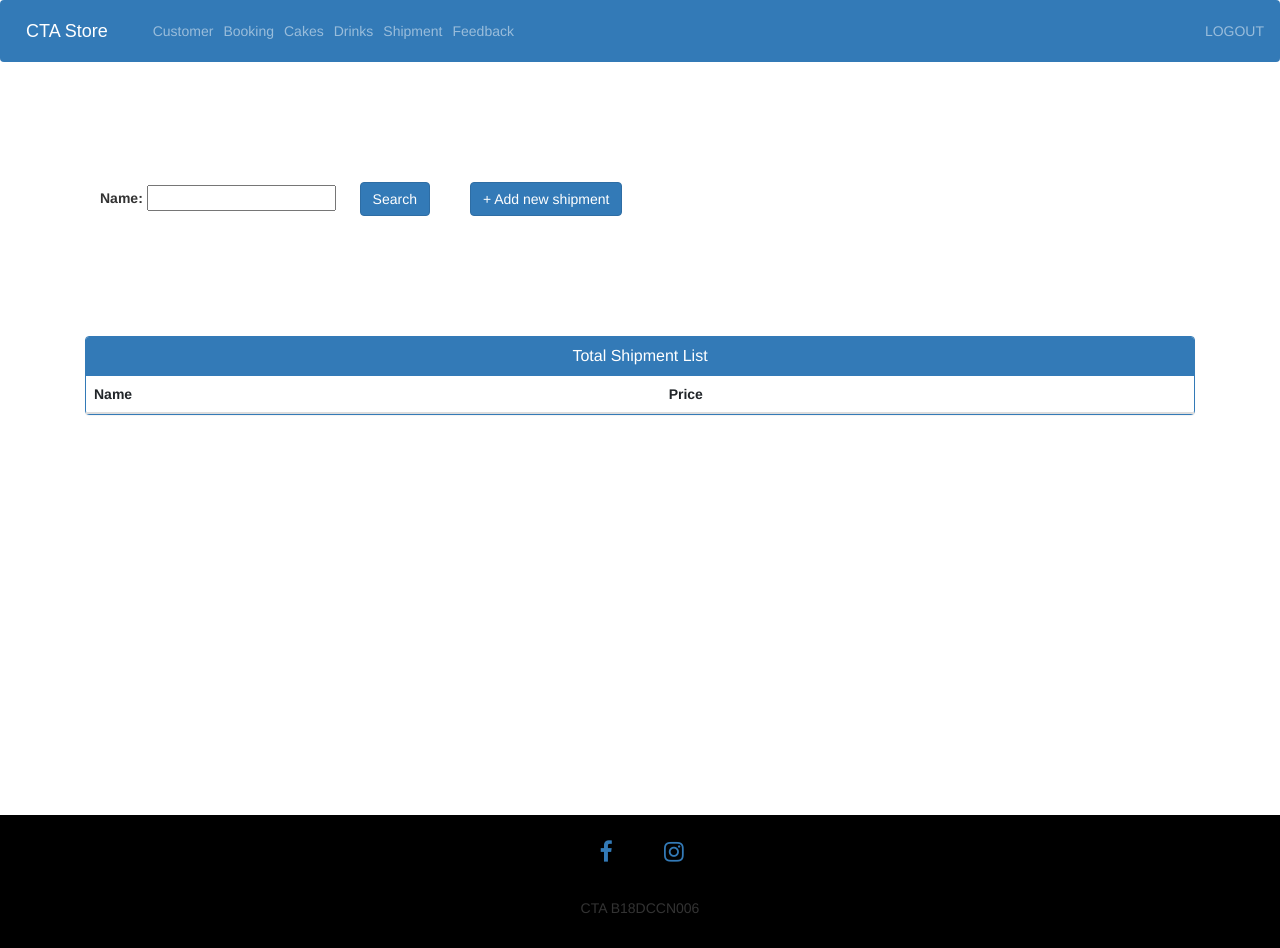
After one commit to trickstarcandina/ecommerce_django, a Django app: page /admin-shipment in a window 1280 px wide. The commit adds this page. Run offline with Django 4.2, Linux system fonts and the light colour scheme; a user stored in the database is signed in; lists and menus that the app fills with data are empty; some libraries are stand-ins or nearby versions.

Commit message:
update add shipment

```diff
--- a/ecommerce_test/ecom/filters.py
+++ b/ecommerce_test/ecom/filters.py
@@ -11,3 +11,6 @@ class CakeFilter(django_filters.FilterSet):
 class DrinkFilter(django_filters.FilterSet):
 	name = CharFilter(field_name="name")
 	expriration = NumberFilter(field_name="expiry")
+
+class ShippmentFilter(django_filters.FilterSet):
+	name = CharFilter(field_name="name")
--- a/ecommerce_test/ecom/forms.py
+++ b/ecommerce_test/ecom/forms.py
@@ -49,7 +49,7 @@ class ContactusForm(forms.Form):
     Email = forms.EmailField()
     Message = forms.CharField(max_length=500,widget=forms.Textarea(attrs={'rows': 3, 'cols': 30}))
 
-#for shippment
+#for shipment
 class ShipmentForm(forms.ModelForm):
     class Meta:
         model=models.Shipment
--- a/ecommerce_test/ecom/views.py
+++ b/ecommerce_test/ecom/views.py
@@ -6,7 +6,7 @@ from django.contrib.auth.models import Group
 from django.contrib.auth.decorators import login_required,user_passes_test
 from django.contrib import messages
 from django.conf import settings
-from .filters import CakeFilter, DrinkFilter
+from .filters import CakeFilter, DrinkFilter, ShippmentFilter
 
 def home_view(request):
     products=models.Product.objects.all()
@@ -803,3 +803,23 @@ def contactus_view(request):
             send_mail(str(name)+' || '+str(email),message, settings.EMAIL_HOST_USER, settings.EMAIL_RECEIVING_USER, fail_silently = False)
             return render(request, 'ecom/contactussuccess.html')
     return render(request, 'ecom/contactus.html', {'form':sub})
+
+
+#========== SHIPPMENT ============
+@login_required(login_url='adminlogin')
+def admin_shippment_view(request):
+    shipment = models.Shipment.objects.all()
+    shippmentFilter = ShippmentFilter(request.GET, queryset=shipment)
+    context = {'shippmentFilter' : shippmentFilter}
+    return render(request,'ecom/admin_shippment.html', context)
+
+
+@login_required(login_url='adminlogin')
+def admin_add_shipment_view(request):
+    shipmentForm = forms.ShipmentForm()
+    if request.method=='POST':
+        shipmentForm = forms.ShipmentForm(request.POST)
+        if shipmentForm.is_valid():
+            shipmentForm.save()
+        return HttpResponseRedirect('admin-shipment')
+    return render(request,'ecom/admin_add_shipment.html',{'shipmentForm' :shipmentForm})
--- a/ecommerce_test/ecommerce/settings.py
+++ b/ecommerce_test/ecommerce/settings.py
@@ -146,3 +146,7 @@ EMAIL_HOST_PASSWORD = 'xyz' # host email password required
 # otherwise you will get SMTPAuthenticationError at /contactus
 # this process is required because google blocks apps authentication by default
 EMAIL_RECEIVING_USER = ['to@gmail.com'] # email on which you will receive messages sent from website
+
+
+# auto field
+DEFAULT_AUTO_FIELD='django.db.models.AutoField'
--- a/ecommerce_test/ecommerce/urls.py
+++ b/ecommerce_test/ecommerce/urls.py
@@ -32,6 +32,8 @@ urlpatterns = [
     path('admin-products', views.admin_products_view,name='admin-products'),
     path('admin-drinks', views.admin_drinks_view,name='admin-drinks'),
     path('admin-cakes', views.admin_cakes_view,name='admin-cakes'),
+    path('admin-shipment', views.admin_shippment_view,name='admin-shipment'),
+    path('admin-add-shipment', views.admin_add_cake_view,name='admin-add-shipment'),
     path('admin-add-drink', views.admin_add_drink_view,name='admin-add-drink'),
     path('admin-add-cake', views.admin_add_cake_view,name='admin-add-cake'),
     path('delete-cake/<int:pk>', views.delete_cake_view,name='delete-cake'),
--- a/ecommerce_test/templates/ecom/admin_base.html
+++ b/ecommerce_test/templates/ecom/admin_base.html
@@ -73,7 +73,7 @@
           <a href="/admin-view-booking" class="nav-item nav-link">Booking</a>
           <a href="/admin-cakes" class="nav-item nav-link">Cakes</a>
           <a href="/admin-drinks" class="nav-item nav-link">Drinks</a>
-          <a href="/admin-shippment" class="nav-item nav-link">Shippment</a>
+          <a href="/admin-shipment" class="nav-item nav-link">Shipment</a>
           <a href="/view-feedback" class="nav-item nav-link">Feedback</a>
         </div>
 
--- /dev/null
+++ b/ecommerce_test/templates/ecom/admin_shippment.html
@@ -0,0 +1,113 @@
+{% extends 'ecom/admin_base.html' %} {% load static %} {% block content %}
+
+<head>
+  <link
+    href="//netdna.bootstrapcdn.com/bootstrap/3.0.0/css/bootstrap.min.css"
+    rel="stylesheet"
+    id="bootstrap-css"
+  />
+  <script src="//netdna.bootstrapcdn.com/bootstrap/3.0.0/js/bootstrap.min.js"></script>
+  <script src="//code.jquery.com/jquery-1.11.1.min.js"></script>
+
+  <style media="screen">
+    a:link {
+      text-decoration: none;
+    }
+
+    h6 {
+      text-align: center;
+    }
+
+    .row {
+      margin: 100px;
+    }
+
+    .float {
+      position: fixed;
+      width: 70px;
+      height: 70px;
+      bottom: 60px;
+      right: 60px;
+      background-color: red;
+      color: #fff;
+      border-radius: 50px;
+      text-align: center;
+      box-shadow: 3px 3px 3px #999;
+    }
+
+    .my-float {
+      margin-top: 22px;
+    }
+  </style>
+</head>
+<!--
+written By : sumit kumar
+facebook : fb.com/sumit.luv
+-->
+<!-- Top filters -->
+
+<div class="row">
+  <div>
+    <form method="get">
+      {{shippmentFilter.form}}
+      <button class="btn btn-primary" type="submit" style="margin: 20px">
+        Search
+      </button>
+    </form>
+  </div>
+  <div>
+    <a href="/admin-add-shipment">
+      <button class="btn btn-primary" type="submit" style="margin: 20px">
+        + Add new shipment
+      </button>
+    </a>
+  </div>
+</div>
+
+<div class="container">
+  <div class="panel panel-primary">
+    <div class="panel-heading">
+      <h6 class="panel-title">Total Shipment List</h6>
+    </div>
+    <table class="table table-hover" id="dev-table">
+      <thead>
+        <tr>
+          <th>Name</th>
+          <th>Price</th>
+        </tr>
+      </thead>
+
+      {% for p in shipment %} {% if p %}
+      <tr>
+        <td>{{p.name}}</td>
+        <td>{{p.price}}</td>
+        <td>
+          <a
+            class="btn btn-primary btn-xs"
+            href="{% url 'update-shipment' p.id  %}"
+            ><span class="glyphicon glyphicon-edit"></span
+          ></a>
+        </td>
+
+        <td>
+          <a
+            class="btn btn-danger btn-xs"
+            href="{% url 'delete-shipment' p.id %}"
+            ><span class="glyphicon glyphicon-trash"></span
+          ></a>
+        </td>
+      </tr>
+      {%else%}
+      <br /><br /><br />
+      <h1>no shipment</h1>
+      {% endif %} {% endfor %}
+    </table>
+  </div>
+</div>
+<!-- add product floating button
+<a href="/admin-add-product" class="float">
+<i class="fa fa-plus my-float"></i>
+</a>
+-->
+
+{% endblock content %}
```
Also changed, not shown: ecommerce_test/templates/ecom/admin_add_shipment.html (added, +69 -0 lines).
